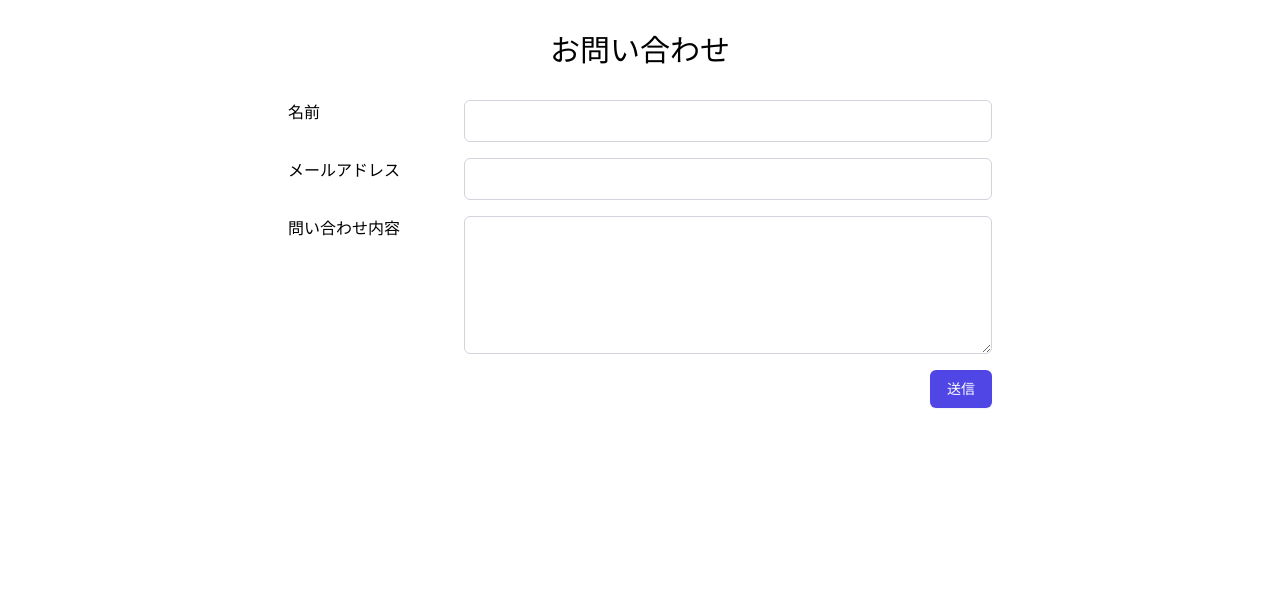
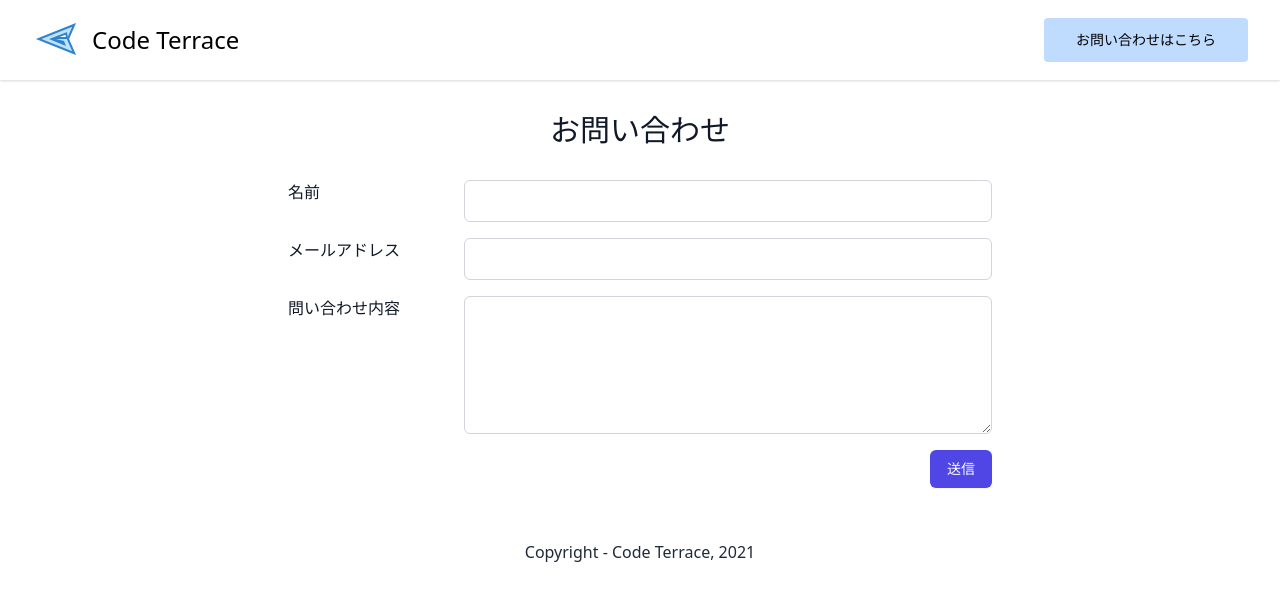
Before and after one commit to S-Akinori/code-terrace-homepage, a Gatsby site: page /contact in a window 1280 px wide. Built offline with nearby package versions, Linux system fonts and the light colour scheme; Gatsby itself is replaced by a stand-in of ours.

Commit message:
create form

```diff
--- a/src/components/layout/Header.js
+++ b/src/components/layout/Header.js
@@ -2,7 +2,7 @@ import React from 'react';
 import AnchorLink from 'react-anchor-link-smooth-scroll';
 import LogoIcon from '../../svg/LogoIcon';
 import Button from '../Button';
-import {useStaticQuery, graphql } from 'gatsby';
+import {useStaticQuery, graphql, Link } from 'gatsby';
 
 const Header = () => {
   const data = useStaticQuery(graphql`
@@ -22,7 +22,9 @@ const Header = () => {
           <div className="w-12 mr-3">
             <LogoIcon />
           </div>
-        {data.site.siteMetadata.title}
+          <Link to="/">
+            {data.site.siteMetadata.title}
+          </Link>
         </div>
         {/* <div className="flex mt-4 sm:mt-0">
           <AnchorLink className="px-4" href="#features">
@@ -39,9 +41,9 @@ const Header = () => {
           </AnchorLink>
         </div> */}
         <div className="hidden md:block">
-          <a href="mailto:aki10.working@gmail.com">
+          <Link to="/contact">
             <Button className="text-sm">お問い合わせはこちら</Button>
-          </a>
+          </Link>
         </div>
       </div>
     </header>
--- a/src/pages/contact.js
+++ b/src/pages/contact.js
@@ -1,11 +1,14 @@
 import React from 'react';
+import LabelText from '../components/LabelText';
+import Layout from '../components/layout/Layout';
 
 const Form = () => {
   return (
+    <Layout>
       <section className="max-w-screen-md mx-auto p-8">
         <h2 className="text-center text-3xl font-weight-semibold mb-8">お問い合わせ</h2>
         <div>
-        <form method="post" action="#">
+        <form method="post" netlify-honeypot="bot-field" data-netlify="true" name="contact">
             <input type="hidden" name="bot-field" />
             <input type="hidden" name="form-name" value="contact" />
             <div className="grid grid-cols-1 sm:grid-cols-4 mb-4">
@@ -27,6 +30,7 @@ const Form = () => {
           </form>
         </div>
       </section>
+    </Layout>
   )
 }
 
--- a/src/pages/index.js
+++ b/src/pages/index.js
@@ -10,6 +10,7 @@ import StatsBox from '../components/StatsBox';
 import customerData from '../data/customer-data';
 import HeroImage from '../svg/HeroImage';
 import SvgCharts from '../svg/SvgCharts';
+import { Link } from 'gatsby';
 
 const Index = () => (
   <Layout>
@@ -139,9 +140,9 @@ const Index = () => (
     </section>
     <section className="container mx-auto mb-20 py-6 bg-gray-200 rounded-lg text-center">
       <h3 className="text-2xl font-semibold mb-4">お問い合わせはこちら</h3>
-      <a href="mailto:aki10.working@gmail.com" className="mt-8">
+      <Link to="/contact" className="mt-8">
         <Button size="xl">お問い合わせ</Button>
-      </a>
+      </Link>
     </section>
   </Layout>
 );
```
Lines whose indentation alone changed are shown as unchanged.
